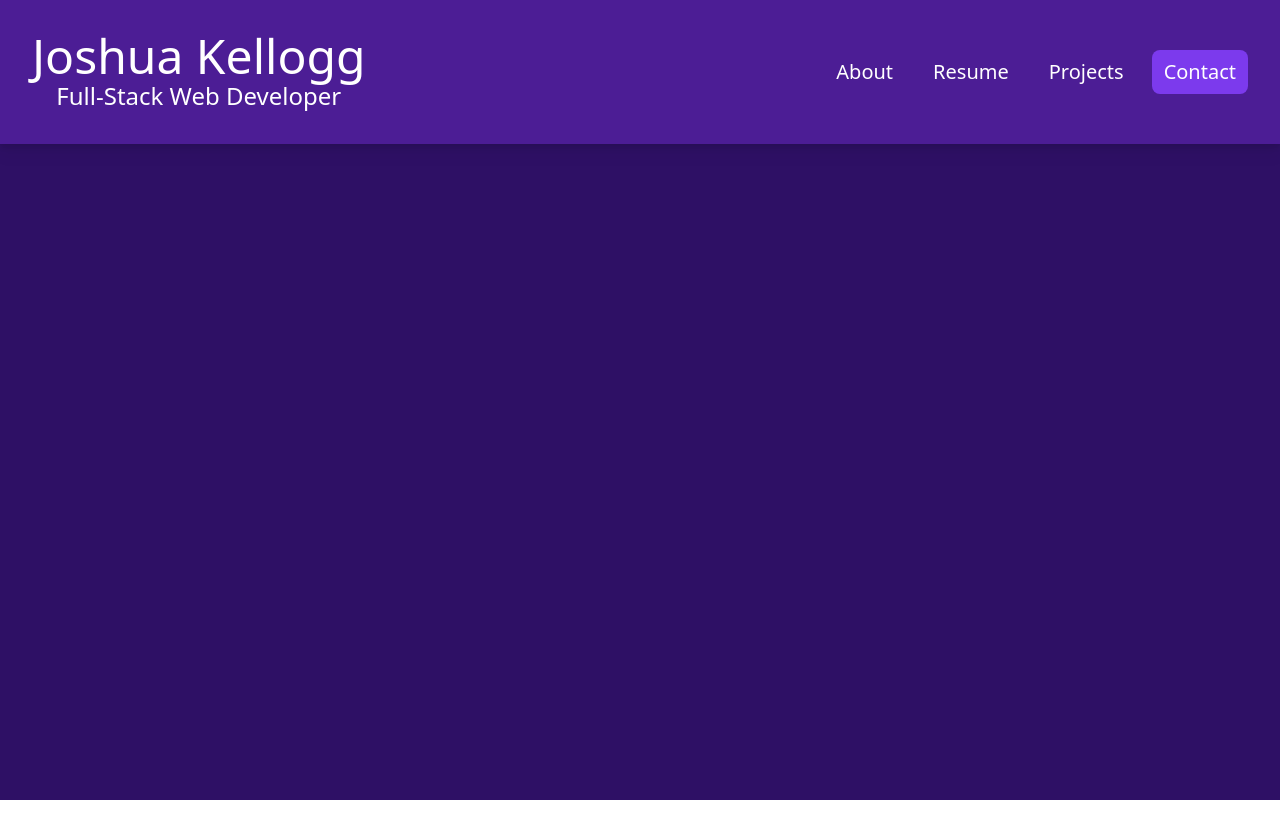
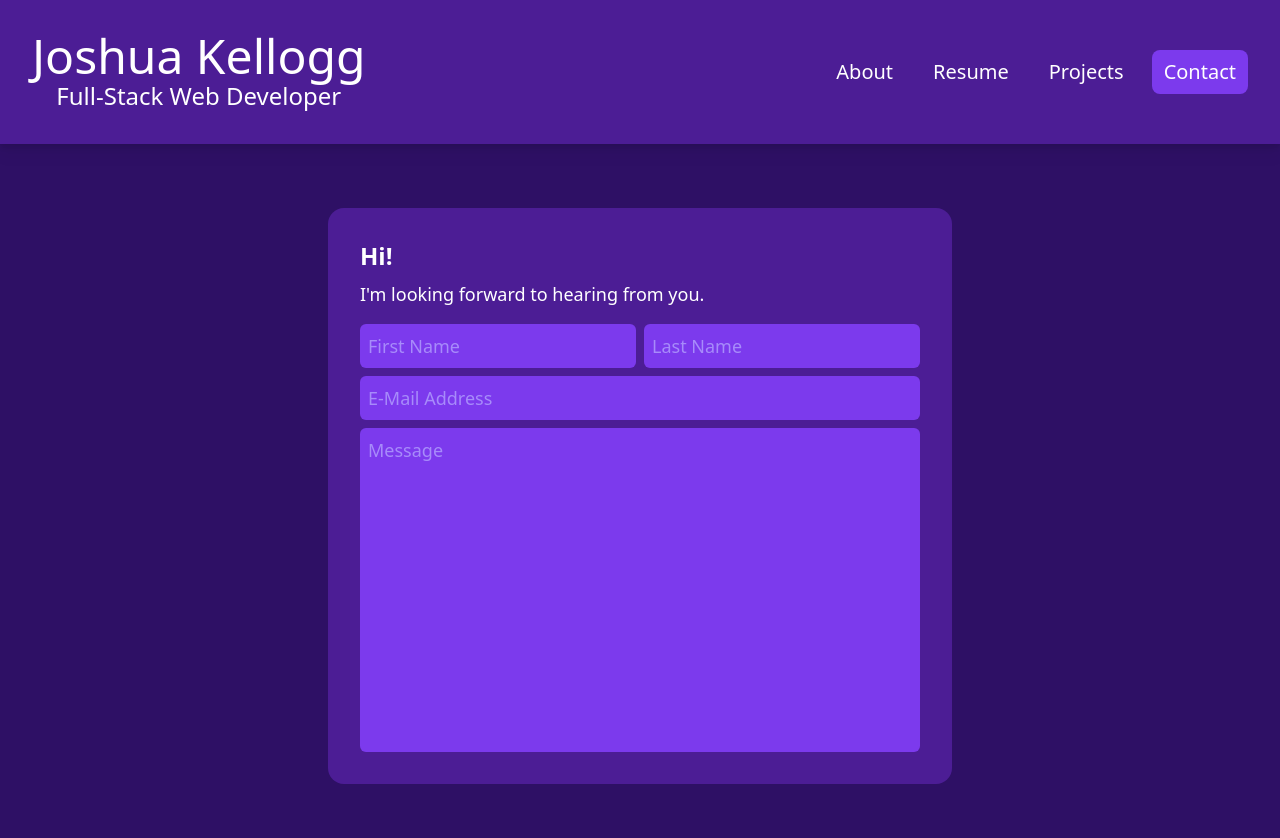
Before and after one commit to jkellogg01/react-portfolio, a React (Vite) app: page /contact in a window 1280 px wide. Shown: the top 838 px of the page. Before the commit the page ends 800 px from the top, so only its background shows below. Built offline with nearby package versions, Linux system fonts and the light colour scheme.

Commit message:
27oct2023, haven't done a great job of my small commits :(

```diff
--- a/package.json
+++ b/package.json
@@ -10,6 +10,7 @@
     "preview": "vite preview"
   },
   "dependencies": {
+    "emailjs-com": "^3.2.0",
     "react": "^18.2.0",
     "react-dom": "^18.2.0",
     "react-router-dom": "^6.17.0"
--- a/src/pages/Contact.jsx
+++ b/src/pages/Contact.jsx
@@ -1,3 +1,69 @@
+import { useState } from "react"
+
 export default function Contact() {
 
+  const [firstName, setFirstName] = useState('')
+  const [lastName, setLastName] = useState('')
+
+  function handleFieldChange(e) {
+    const { name, value } = e.target
+
+    switch (name) {
+      case "firstName":
+        setFirstName(value)
+        break
+      case "lastName":
+        setLastName(value)
+        break
+    }
+  }
+
+  function handleFormSubmit(e) {
+
+  }
+
+  return (
+    <form
+      className="bg-violet-900 p-8 rounded-2xl flex flex-col gap-2 min-h-[36rem]"
+      onSubmit={handleFormSubmit}
+    >
+      <h3
+        className="text-2xl font-bold"
+      >
+        Hi{(firstName || lastName) && `, ${firstName} ${lastName}`}!
+      </h3>
+      <p
+        className="text-lg pb-2"
+      >
+        I'm looking forward to hearing from you.
+      </p>
+      <div className="flex flex-row gap-2">
+        <input
+          className="bg-violet-600 placeholder-violet-400 p-2 text-lg rounded-md"
+          name="firstName"
+          placeholder="First Name"
+          type="text"
+          onChange={handleFieldChange}
+        />
+        <input
+          className="bg-violet-600 placeholder-violet-400 p-2 text-lg rounded-md"
+          name="lastName"
+          placeholder="Last Name"
+          type="text"
+          onChange={handleFieldChange}
+        />
+      </div>
+      <input
+        className="bg-violet-600 placeholder-violet-400 p-2 text-lg rounded-md"
+        name="email"
+        placeholder="E-Mail Address"
+        type="email"
+      />
+      <textarea
+        className="bg-violet-600 placeholder-violet-400 p-2 text-lg rounded-md h-full resize-none"
+        name="message"
+        placeholder="Message"
+      />
+    </form>
+  )
 }
--- a/src/pages/Projects.jsx
+++ b/src/pages/Projects.jsx
@@ -28,6 +28,22 @@ export default function Projects() {
         Deployed: "https://dev-row-records-63d750921ea0.herokuapp.com/",
       },
     },
+    {
+      name: "Stopwatch",
+      description: "A nice-looking stopwatch",
+      links: {
+        Repository: "https://github.com/jkellogg01/stopwatch-project",
+        Deployed: "https://jkellogg01.github.io/stopwatch-project/",
+      },
+    },
+    {
+      name: "Blank One",
+      description: "This is an example project",
+    },
+    {
+      name: "Blank Two",
+      description: "This is also an example project",
+    },
   ]
 
   return (
```
Also changed, not shown: 1 other file (tests, documents, lock files or other folders).
